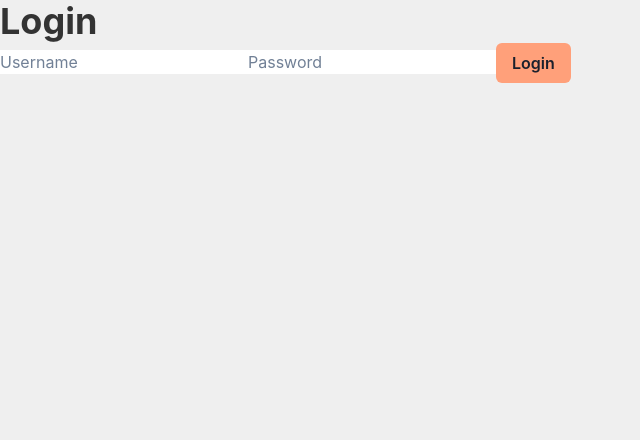
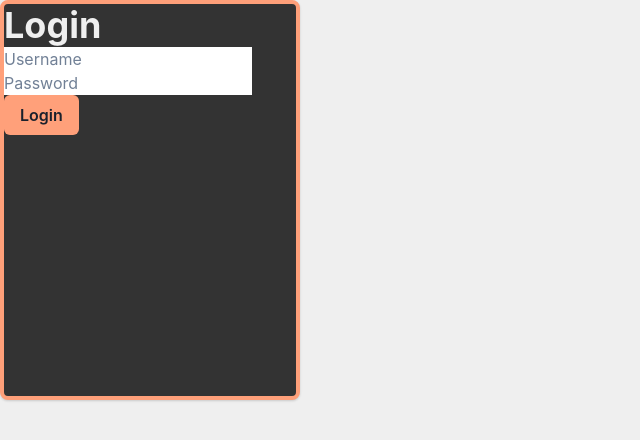
Before and after one commit to friedchxaddict/todo-fullstack, a React (Create React App) app in the folder frontend/: page / in a window 1280 px wide. Shown: the top 440 px of the page, without its empty margins (0-640 px from the left). Built offline with nearby package versions, Linux system fonts and the light colour scheme.

Commit message:
add Card component to login

```diff
--- a/frontend/src/components/Login.tsx
+++ b/frontend/src/components/Login.tsx
@@ -1,6 +1,6 @@
 import axios from 'axios';
 import React, { ChangeEvent, useState } from 'react';
-import { Heading, Button } from '@chakra-ui/react';
+import { Heading, Button, Card } from '@chakra-ui/react';
 
 interface CustomError {
   message: string;
@@ -55,8 +55,14 @@ const Login: React.FC<Props> = ({ onLogin, navigate }) => {
   };
 
   return (
-    <div>
-      <Heading as="h2" color="#333333">
+    <Card
+      bg="#333333"
+      maxW="300px"
+      h="400px"
+      borderColor="#FFA07A"
+      borderWidth="4px"
+      borderRadius="lg">
+      <Heading as="h2" color="#EFEFEF">
         Login
       </Heading>
       {error && typeof error === 'string' && <p>{error}</p>}
@@ -78,11 +84,11 @@ const Login: React.FC<Props> = ({ onLogin, navigate }) => {
           autoComplete="current-password"
           required
         />
-        <Button bg="#FFA07A" type="submit">
+        <Button bg="#FFA07A" type="submit" display="block">
           Login
         </Button>
       </form>
-    </div>
+    </Card>
   );
 };
 
```
